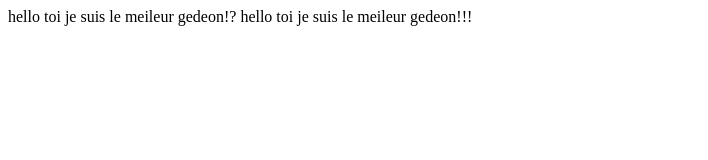
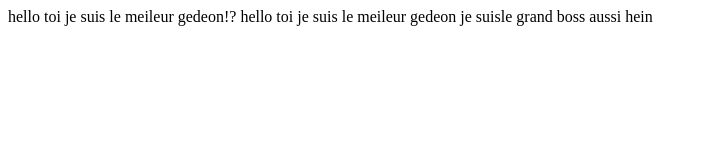
Before and after one commit to giksone/projet-essaye, a plain HTML site: page index.html in a window 1280 px wide. Shown: the whole page, without its empty margins (0-708 px from the left). Drawn offline with Linux system fonts and the light colour scheme.

Commit message:
Update index.html

```diff
--- a/index.html
+++ b/index.html
@@ -7,7 +7,8 @@
 </head>
 <body>
     hello toi je suis le meileur gedeon!?
-    hello toi je suis le meileur gedeon!!!
+    hello toi je suis le meileur gedeon
+    je suisle grand  boss aussi hein
 
 </body>
 </html>
```
